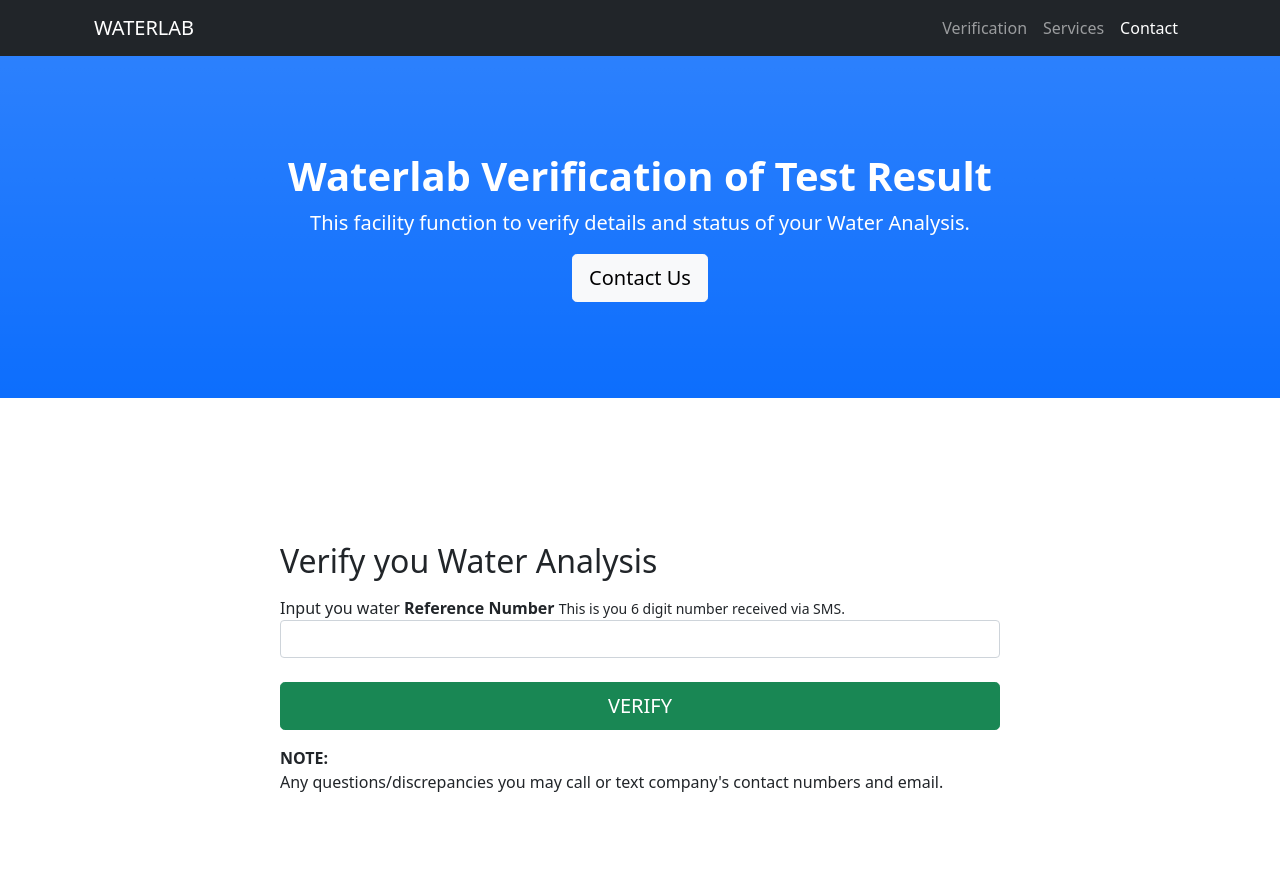
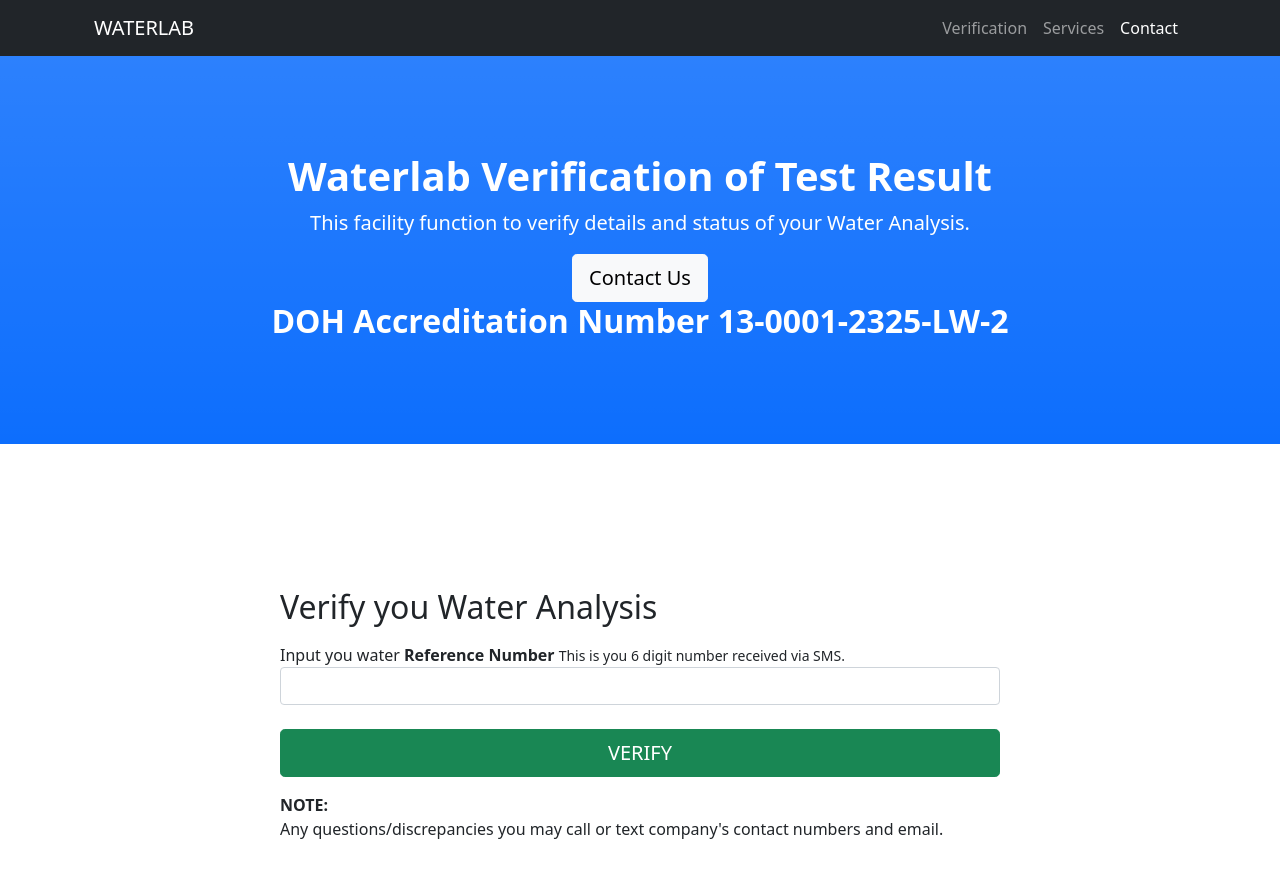
Before and after one commit to adminwaterlab/verification, a plain HTML site: page index.html in a window 1280 px wide. Shown: the top 878 px of the page. Drawn offline with nearby package versions, Linux system fonts and the light colour scheme.

Commit message:
Update index.html

```diff
--- a/index.html
+++ b/index.html
@@ -31,6 +31,7 @@
                 <h1 class="fw-bolder">Waterlab Verification of Test Result</h1>
                 <p class="lead">This facility function to verify  details and status of your Water Analysis.</p>
                 <a class="btn btn-lg btn-light" href="#contact">Contact Us</a>
+                <h2 class="fw-bolder">DOH Accreditation Number 13-0001-2325-LW-2</h2>
             </div>
         </header>
         <!-- About section-->
```
